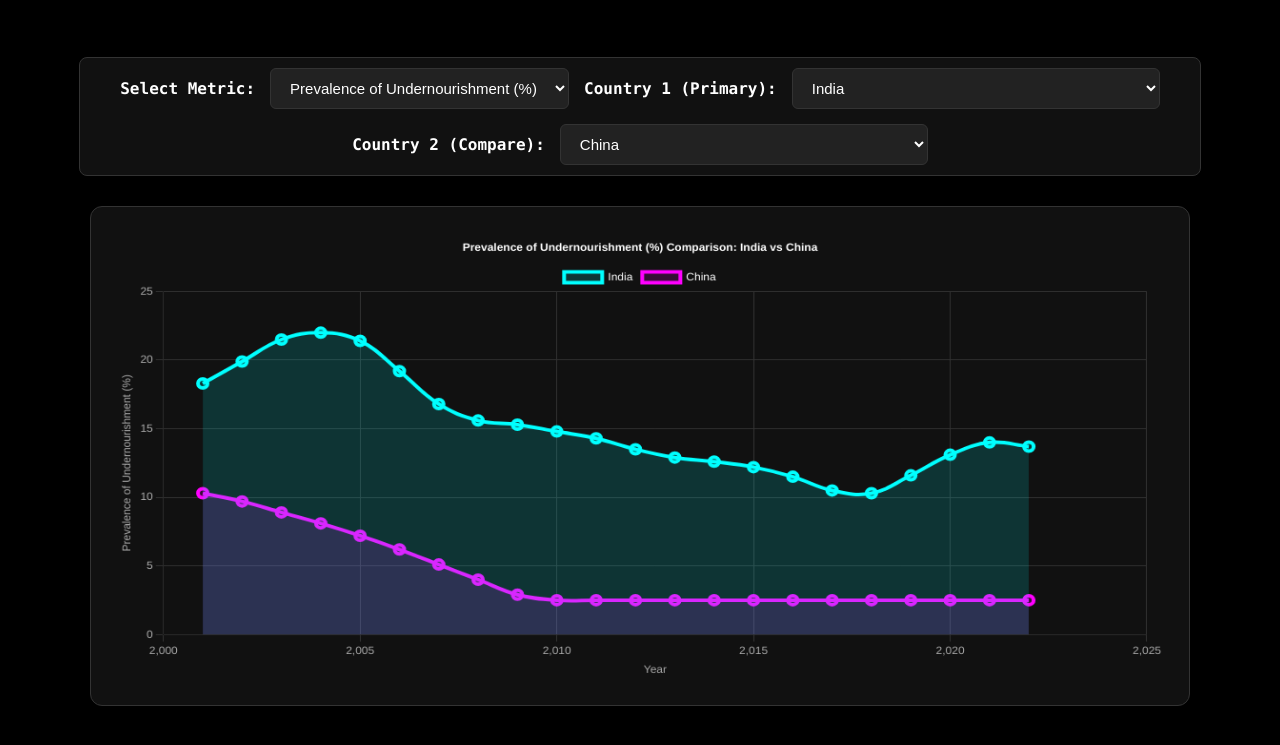
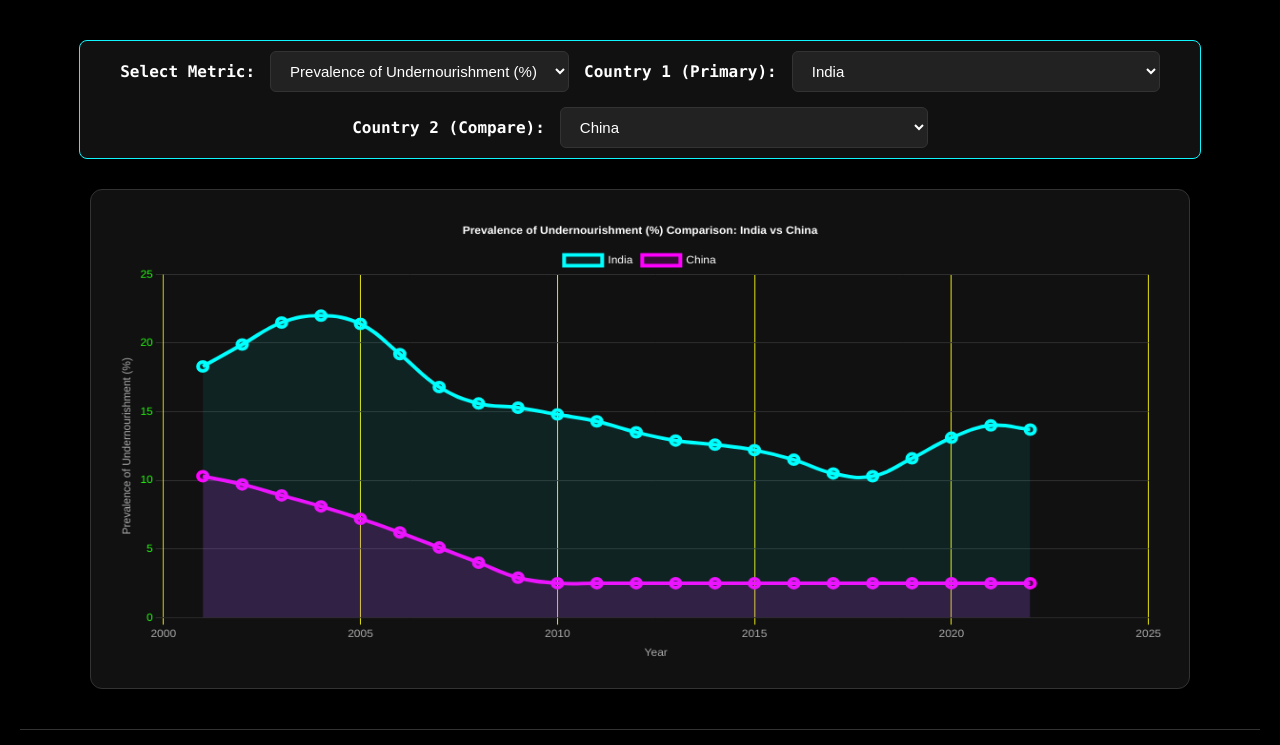
Before and after one commit to Manarsenic/EDA, a plain HTML site: page index.html in a window 1280 px wide. Shown: the part 160-905 px from the top of the page. Drawn offline with nearby package versions, Linux system fonts and the light colour scheme.

Commit message:
scaling and year formatting

```diff
--- a/index.html
+++ b/index.html
@@ -9,8 +9,8 @@
 </head>
 <body>
   <header>
-    <h1>🌾 SICKO MODE</h1>
-    <p class="introduction">
+    <h1>🌾 Global Food Security Trend Analysis</h1>
+    <p class="INTRODUCTION">
       Compare key food security metrics across any two countries over time with smooth, interactive transitions.
     </p>
   </header>
--- a/script.js
+++ b/script.js
@@ -1,17 +1,32 @@
 // --- Configuration ---
 const METRIC_COLUMNS = {
-    'undernourishment_rate(%)': { label: 'Prevalence of Undernourishment (%)', format: val => `${val.toFixed(1)}%` },
-    'Global Hunger Index (2021)': { label: 'Global Hunger Index Score', format: val => val.toFixed(1) },
-    'calorie_supply_per_person(kcal/person/day)': { label: 'Daily Calorie Supply (kcal)', format: val => `${val.toFixed(0)} kcal` },
-    'stunting_rate(%)': { label: 'Child Stunting Rate (%)', format: val => `${val.toFixed(1)}%` },
-    'agri_employment_share(%)': { label: 'Agricultural Employment Share (%)', format: val => `${val.toFixed(1)}%` }
+  "undernourishment_rate(%)": {
+    label: "Prevalence of Undernourishment (%)",
+    format: (val) => `${val.toFixed(1)}%`,
+  },
+  "Global Hunger Index (2021)": {
+    label: "Global Hunger Index Score",
+    format: (val) => val.toFixed(1),
+  },
+  "calorie_supply_per_person(kcal/person/day)": {
+    label: "Daily Calorie Supply (kcal)",
+    format: (val) => `${val.toFixed(0)} kcal`,
+  },
+  "stunting_rate(%)": {
+    label: "Child Stunting Rate (%)",
+    format: (val) => `${val.toFixed(1)}%`,
+  },
+  "agri_employment_share(%)": {
+    label: "Agricultural Employment Share (%)",
+    format: (val) => `${val.toFixed(1)}%`,
+  },
 };
 // Updated Electric/Neon colors for high contrast on black background
 const COLORS = {
-    PRIMARY: '#00FFFF', // Electric Cyan
-    PRIMARY_BG: 'rgba(0, 255, 255, 0.15)',
-    COMPARE: '#FF00FF', // Electric Magenta
-    COMPARE_BG: 'rgba(255, 0, 255, 0.15)'
+  PRIMARY: "#00FFFF", // Electric Cyan
+  PRIMARY_BG: "hsla(180, 92%, 51%, 0.08)",
+  COMPARE: "#FF00FF", // Electric Magenta
+  COMPARE_BG: "rgba(255, 0, 255, 0.15)",
 };
 
 let dpedaData = [];
@@ -19,75 +34,99 @@ const ctx = document.getElementById("chart").getContext("2d");
 const chartContainer = document.querySelector(".chart-container");
 let myChart;
 
-
 // --- Utility: Simple CSV Parser ---
 function parseCSV(text) {
-    const [headerLine, ...dataLines] = text.trim().split('\n');
+  const [headerLine, ...dataLines] = text.trim().split("\n");
   if (!headerLine) return [];
 
-    const headers = headerLine.split(',').map(h => h.trim().replace(/"/g, ''));
+  const headers = headerLine.split(",").map((h) => h.trim().replace(/"/g, ""));
 
-    return dataLines.map(line => {
+  return dataLines
+    .map((line) => {
       const values = [];
-        let current_value = '';
+      let current_value = "";
       let in_quotes = false;
-        for(const char of line) {
+      for (const char of line) {
         if (char === '"') in_quotes = !in_quotes;
-            else if (char === ',' && !in_quotes) { values.push(current_value.trim()); current_value = ''; }
-            else current_value += char;
+        else if (char === "," && !in_quotes) {
+          values.push(current_value.trim());
+          current_value = "";
+        } else current_value += char;
       }
       values.push(current_value.trim());
 
       if (values.length === headers.length) {
-            return headers.reduce((row, header, i) => ({ ...row, [header]: values[i].replace(/"/g, '') }), {});
+        return headers.reduce(
+          (row, header, i) => ({
+            ...row,
+            [header]: values[i].replace(/"/g, ""),
+          }),
+          {}
+        );
       }
       return null;
-    }).filter(row => row !== null);
+    })
+    .filter((row) => row !== null);
 }
-
 
 // --- Data Loading and Setup ---
 
 async function loadData() {
   try {
-        const text = await fetch('data/dpeda_data.csv').then(res => res.text());
-        dpedaData = parseCSV(text).filter(d => d.Code && d.Code.length === 3 && parseInt(d.Year) >= 1990);
+    const text = await fetch("data/dpeda_data.csv").then((res) => res.text());
+    dpedaData = parseCSV(text).filter(
+      (d) => d.Code && d.Code.length === 3 && parseInt(d.Year) >= 1990
+    );
 
     populateCountryDropdowns();
     initChart();
-        chartContainer.classList.add('loaded'); // Hide loading message
+    chartContainer.classList.add("loaded"); // Hide loading message
   } catch (error) {
-        console.error('Data loading error:', error);
-        document.getElementById("loading-message").textContent = "Error loading data.";
+    console.error("Data loading error:", error);
+    document.getElementById("loading-message").textContent =
+      "Error loading data.";
   }
 }
 
 function populateCountryDropdowns() {
   const countrySelect = document.getElementById("country");
   const countryCompareSelect = document.getElementById("country-compare");
-    const countries = [...new Set(dpedaData.map(item => item.Entity))].sort();
+  const countries = [...new Set(dpedaData.map((item) => item.Entity))].sort();
 
-    [countrySelect, countryCompareSelect].forEach(select => {
-        select.innerHTML = countries.map(country => `<option value="${country}">${country}</option>`).join('');
+  [countrySelect, countryCompareSelect].forEach((select) => {
+    select.innerHTML = countries
+      .map((country) => `<option value="${country}">${country}</option>`)
+      .join("");
   });
 
-    countrySelect.value = countries.includes('India') ? 'India' : countries[0] || '';
-    countryCompareSelect.value = countries.includes('China') ? 'China' : countries[1] || countries[0] || '';
+  countrySelect.value = countries.includes("India")
+    ? "India"
+    : countries[0] || "";
+  countryCompareSelect.value = countries.includes("China")
+    ? "China"
+    : countries[1] || countries[0] || "";
 }
-
 
 // --- Chart Logic: Comparison Chart ---
 
 function getCountryData(countryName, metricColumn, color, bgColor) {
   const filteredData = dpedaData
-        .filter(d => d.Entity === countryName && d[metricColumn] && !isNaN(parseFloat(d[metricColumn])))
-        .map(d => ({ year: parseInt(d.Year), value: parseFloat(d[metricColumn]) }))
+    .filter(
+      (d) =>
+        d.Entity === countryName &&
+        d[metricColumn] &&
+        !isNaN(parseFloat(d[metricColumn]))
+    )
+    .map((d) => ({
+      year: parseInt(d.Year),
+      value: parseFloat(d[metricColumn]),
+    }))
     .sort((a, b) => a.year - b.year);
 
   return {
     label: countryName,
-        data: filteredData.map(d => ({ x: d.year, y: d.value })),
-        labels: filteredData.map(d => d.year),
+    data: filteredData.map((d) => ({ x: d.year, y: d.value })),
+    labels: filteredData.map((d) => d.year),
     borderColor: color,
     backgroundColor: bgColor,
     tension: 0.4,
@@ -95,7 +134,7 @@ function getCountryData(countryName, metricColumn, color, bgColor) {
     pointRadius: 5,
     pointHoverRadius: 9,
     borderWidth: 4,
-        spanGaps: true
+    spanGaps: true,
   };
 }
 
@@ -104,37 +143,72 @@ function initChart() {
   const country1 = document.getElementById("country").value;
   const country2 = document.getElementById("country-compare").value;
 
-    const dataset1 = getCountryData(country1, metric, COLORS.PRIMARY, COLORS.PRIMARY_BG);
-    const dataset2 = getCountryData(country2, metric, COLORS.COMPARE, COLORS.COMPARE_BG);
+  const dataset1 = getCountryData(
+    country1,
+    metric,
+    COLORS.PRIMARY,
+    COLORS.PRIMARY_BG
+  );
+  const dataset2 = getCountryData(
+    country2,
+    metric,
+    COLORS.COMPARE,
+    COLORS.COMPARE_BG
+  );
 
-    const allYears = [...new Set([...dataset1.labels, ...dataset2.labels])].sort((a, b) => a - b);
+  const allYears = [...new Set([...dataset1.labels, ...dataset2.labels])].sort(
+    (a, b) => a - b
+  );
 
   myChart = new Chart(ctx, {
     type: "line",
     data: { labels: allYears, datasets: [dataset1, dataset2] },
     options: {
-            responsive: true, maintainAspectRatio: false,
+      responsive: true,
+      maintainAspectRatio: false,
       plugins: {
-                title: { display: true, text: `${METRIC_COLUMNS[metric].label} Comparison: ${country1} vs ${country2}`, color: '#FFFFFF' }, // White title
-                legend: { labels: { color: '#FFFFFF' } }, // White legend
-                tooltip: { callbacks: { label: c => `${c.dataset.label}: ${METRIC_COLUMNS[metric].format(c.parsed.y)}` } }
+        title: {
+          display: true,
+          text: `${METRIC_COLUMNS[metric].label} Comparison: ${country1} vs ${country2}`,
+          color: "#FFFFFF",
+        }, // White title
+        legend: { labels: { color: "#FFFFFF" } }, // White legend
+        tooltip: {
+          callbacks: {
+            label: (c) =>
+              `${c.dataset.label}: ${METRIC_COLUMNS[metric].format(
+                c.parsed.y
+              )}`,
+          },
+        },
       },
       scales: {
         x: {
-                    type: 'linear',
-                    title: { display: true, text: 'Year', color: '#AAAAAA' },
-                    ticks: { precision: 0, color: '#AAAAAA' },
-                    grid: { color: '#333333' } // Darker grid lines
+          type: "linear",
+          title: { display: true, text: "Year", color: "#AAAAAA" },
+          ticks: {
+            precision: 0,
+            color: "#AAAAAA",
+            callback: function (value) {
+              return value.toString().replace(/,/g, ""); // remove commas
             },
+          },
+          grid: { color: "#f3f313ff" }, // Darker grid lines
+        },
+
         y: {
           beginAtZero: true,
-                    title: { display: true, text: METRIC_COLUMNS[metric].label, color: '#AAAAAA' },
-                    ticks: { color: '#AAAAAA' },
-                    grid: { color: '#333333' }
-                }
+          title: {
+            display: true,
+            text: METRIC_COLUMNS[metric].label,
+            color: "#AAAAAA",
           },
-            animation: { duration: 800, easing: 'easeInOutQuad' }
-        }
+          ticks: { color: "#27f314ff" },
+          grid: { color: "#333333" },
+        },
+      },
+      animation: { duration: 800, easing: "easeInOutQuad" },
+    },
   });
 }
 function updateChart() {
@@ -142,13 +216,25 @@ function updateChart() {
   const country1 = document.getElementById("country").value;
   const country2 = document.getElementById("country-compare").value;
 
-    const dataset1 = getCountryData(country1, metric, COLORS.PRIMARY, COLORS.PRIMARY_BG);
-    const dataset2 = getCountryData(country2, metric, COLORS.COMPARE, COLORS.COMPARE_BG);
+  const dataset1 = getCountryData(
+    country1,
+    metric,
+    COLORS.PRIMARY,
+    COLORS.PRIMARY_BG
+  );
+  const dataset2 = getCountryData(
+    country2,
+    metric,
+    COLORS.COMPARE,
+    COLORS.COMPARE_BG
+  );
 
-    const allYears = [...new Set([...dataset1.labels, ...dataset2.labels])].sort((a, b) => a - b);
+  const allYears = [...new Set([...dataset1.labels, ...dataset2.labels])].sort(
+    (a, b) => a - b
+  );
 
   myChart.data.labels = allYears;
-    myChart.data.datasets = [dataset1, dataset2].filter(d => d.data.length > 0);
+  myChart.data.datasets = [dataset1, dataset2].filter((d) => d.data.length > 0);
   myChart.options.plugins.title.text = `${METRIC_COLUMNS[metric].label} Comparison: ${country1} vs ${country2}`;
   myChart.options.scales.y.title.text = METRIC_COLUMNS[metric].label;
 
@@ -157,5 +243,7 @@ function updateChart() {
 
 document.getElementById("metric").addEventListener("change", updateChart);
 document.getElementById("country").addEventListener("change", updateChart);
-document.getElementById("country-compare").addEventListener("change", updateChart);
+document
+  .getElementById("country-compare")
+  .addEventListener("change", updateChart);
 loadData();
--- a/style.css
+++ b/style.css
@@ -27,7 +27,7 @@ header {
 
 h1 {
   color: var(--text-primary);
-  text-shadow: 0 0 5px rgba(0, 255, 255, 0.5); /* Subtle neon glow */
+  text-shadow: 0 0 5px rgba(255, 255, 255, 0.967); /* Subtle neon glow */
   margin-bottom: 5px;
 }
 
@@ -49,7 +49,7 @@ h1 {
   gap: 15px;
   padding: 10px;
   background-color: var(--bg-medium);
-  border: 1px solid #333333;
+  border: 1px solid hsl(182, 99%, 53%);
   border-radius: 8px;
   box-shadow: 0 0 15px rgba(0, 0, 0, 0.7);
 }
```
Lines whose indentation alone changed are shown as unchanged.
